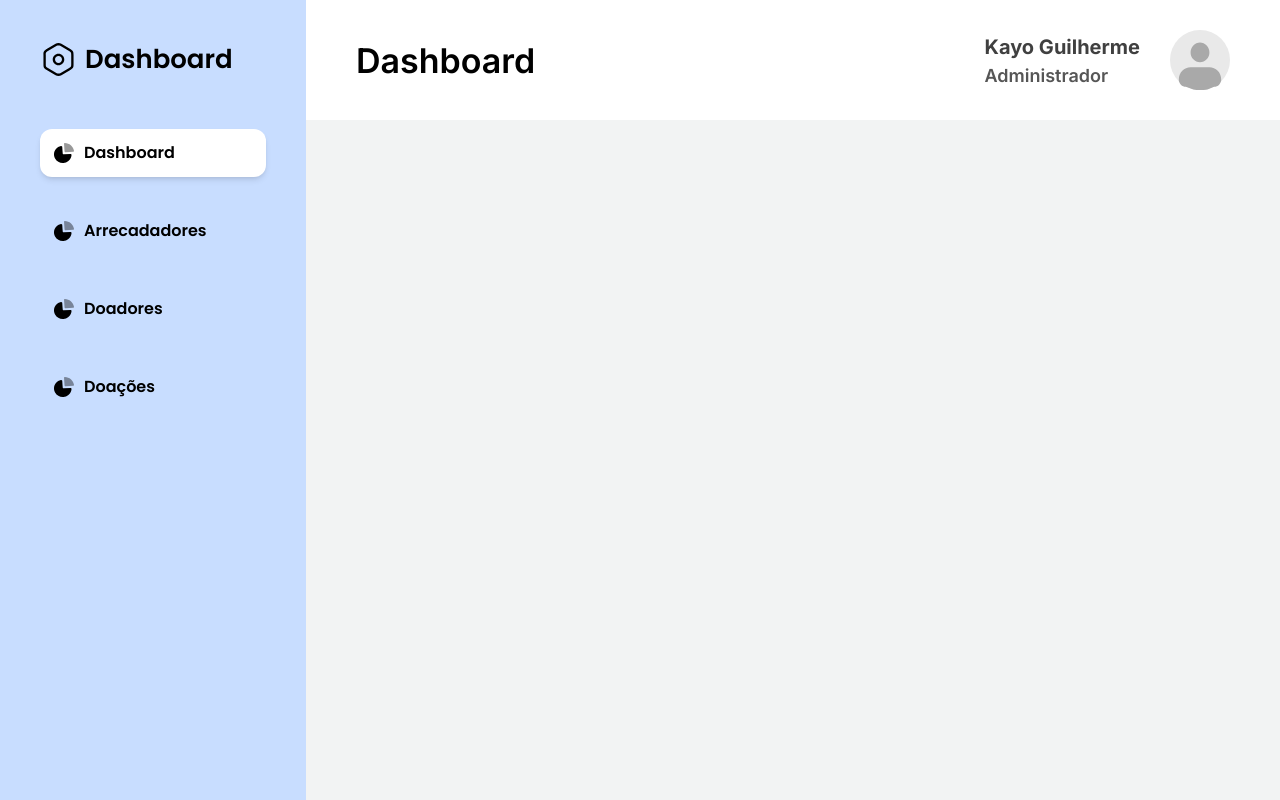
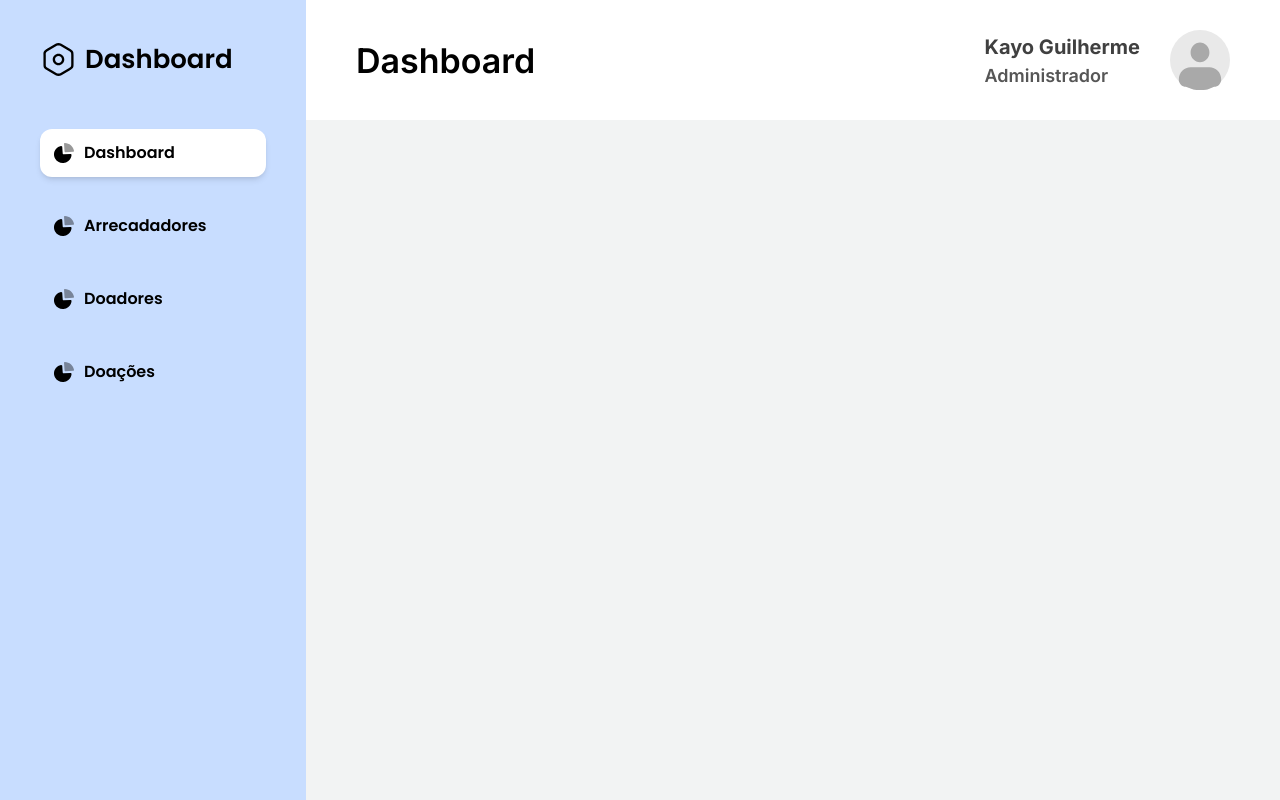
Before and after one commit to gabriellxz/natal_solidario_front, a React (Vite) app: page /dashboard in a window 1280 px wide. Built offline with nearby package versions, Linux system fonts and the light colour scheme.

Commit message:
style: margin bottom do link

```diff
--- a/src/components/Dashboard/NavaSide.tsx
+++ b/src/components/Dashboard/NavaSide.tsx
@@ -25,7 +25,7 @@ export default function NavSide() {
                                 const match = useMatch(link.path)
                                 return (
                                     <Link to={link.path} key={link.path} className={`
-                                        flex gap-2 mb-[30px] cursor-pointer px-3 py-3  ${match && "bg-whiteChristmas-100 rounded-xl w-full shadow-md"}
+                                        flex gap-2 mb-[25px] cursor-pointer px-3 py-3  ${match && "bg-whiteChristmas-100 rounded-xl w-full shadow-md"}
                                     `}>
                                         <img src={graph} alt="icon_graph" />
                                         {link.label}
```
